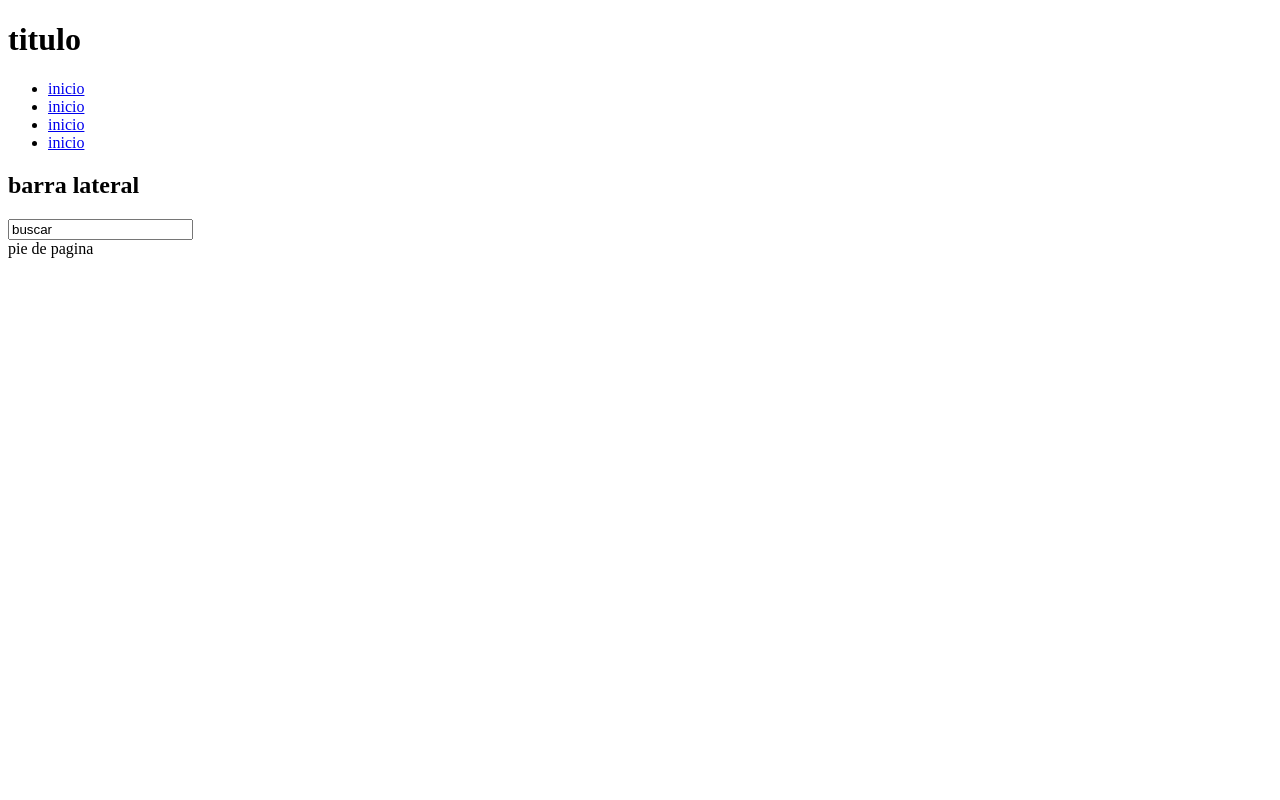
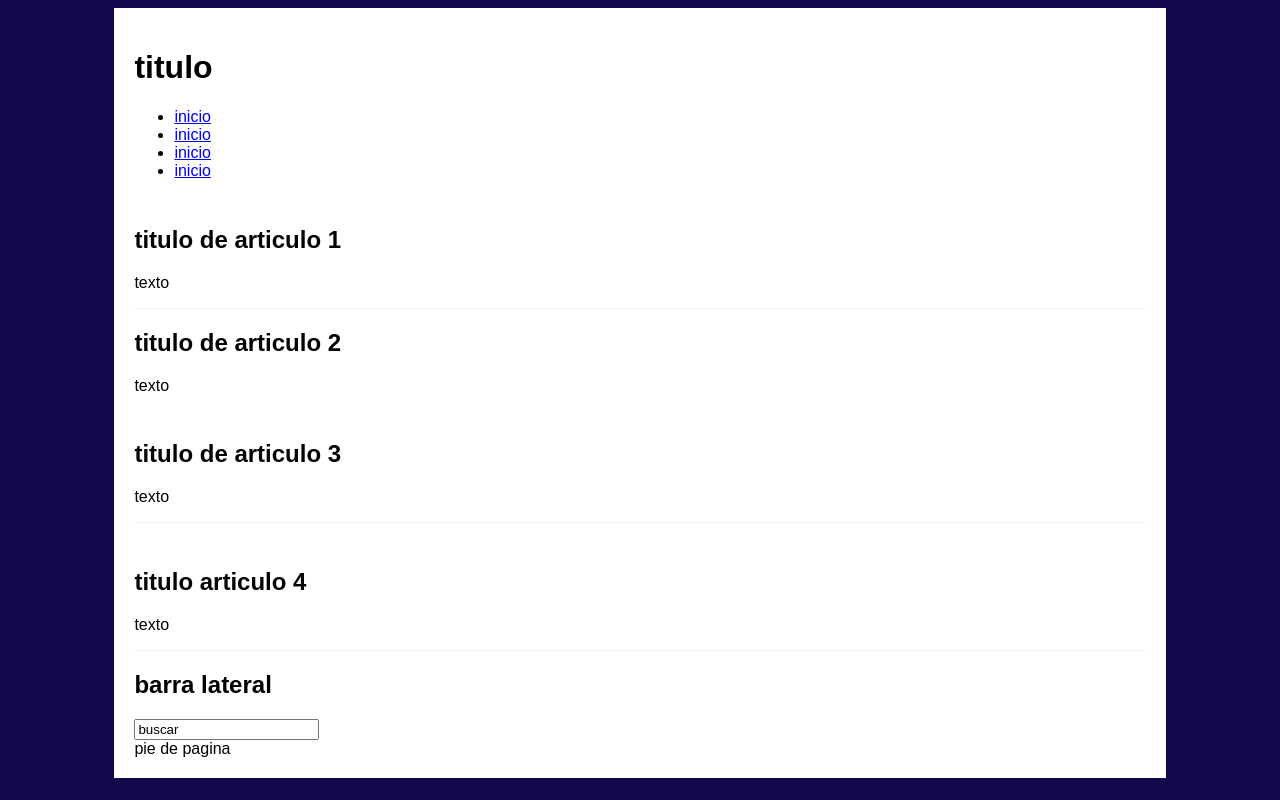
Before and after one commit to ajlarez/PRIMER-CSS, a plain HTML site: page index.html in a window 1280 px wide. Drawn offline with Linux system fonts and the light colour scheme.

Commit message:
css interno

```diff
--- a/index.html
+++ b/index.html
@@ -4,9 +4,34 @@
     <meta charset="UTF-8">
     <meta name="viewport" content="width=, initial-scale=1.0">
     <title>Document</title>
+
+    <style>
+        /* selector de etiquetas */
+        body {
+            background-color: rgb(18, 7, 75);
+            font-family: Arial, sans-serif, sans-serif;
+        }
+
+        /*selector de id */
+        #contenedor {
+            width: 80%;
+            margin: 0 auto;
+            background-color: white;
+            padding: 20px;
+        }
+        /* selector de clase*/
+        .article{
+            color: rgb(5, 3, 0);
+            margin-top: 15px;
+            margin-bottom: 15px;
+            border-bottom: 1px solid #eee;
+            padding-top: 10px;
+        }
+
+    </style>
 </head>
 <body>
-    <div>
+    <div id="contenedor">
         <header>
             <h1>titulo</h1>
         </header>
@@ -27,15 +52,34 @@
                 </li>
             </ul>
         </nav>
+
         <section>
+            <article class="article">
+                <h2>titulo de articulo 1</h2>
+                <p>texto</p>
+            </article clase="article">
+            <article>
+                <h2>titulo de articulo 2</h2>
+                <p>texto</p>
+            </article>
+            <article class="article">
+                <h2>titulo de articulo 3</h2>
+                <p>texto</p>
+            </article>
+            <article class="article">
+                <h2>titulo articulo 4</h2>
+                <p>texto</p>
+            </article>
 
         </section>
+
         <aside>
             <h2>barra lateral</h2>
             <form action="text">
                 <input type="text" value="buscar">
             </form>
         </aside>
+
         <footer>
             pie de pagina
         </footer>
```
